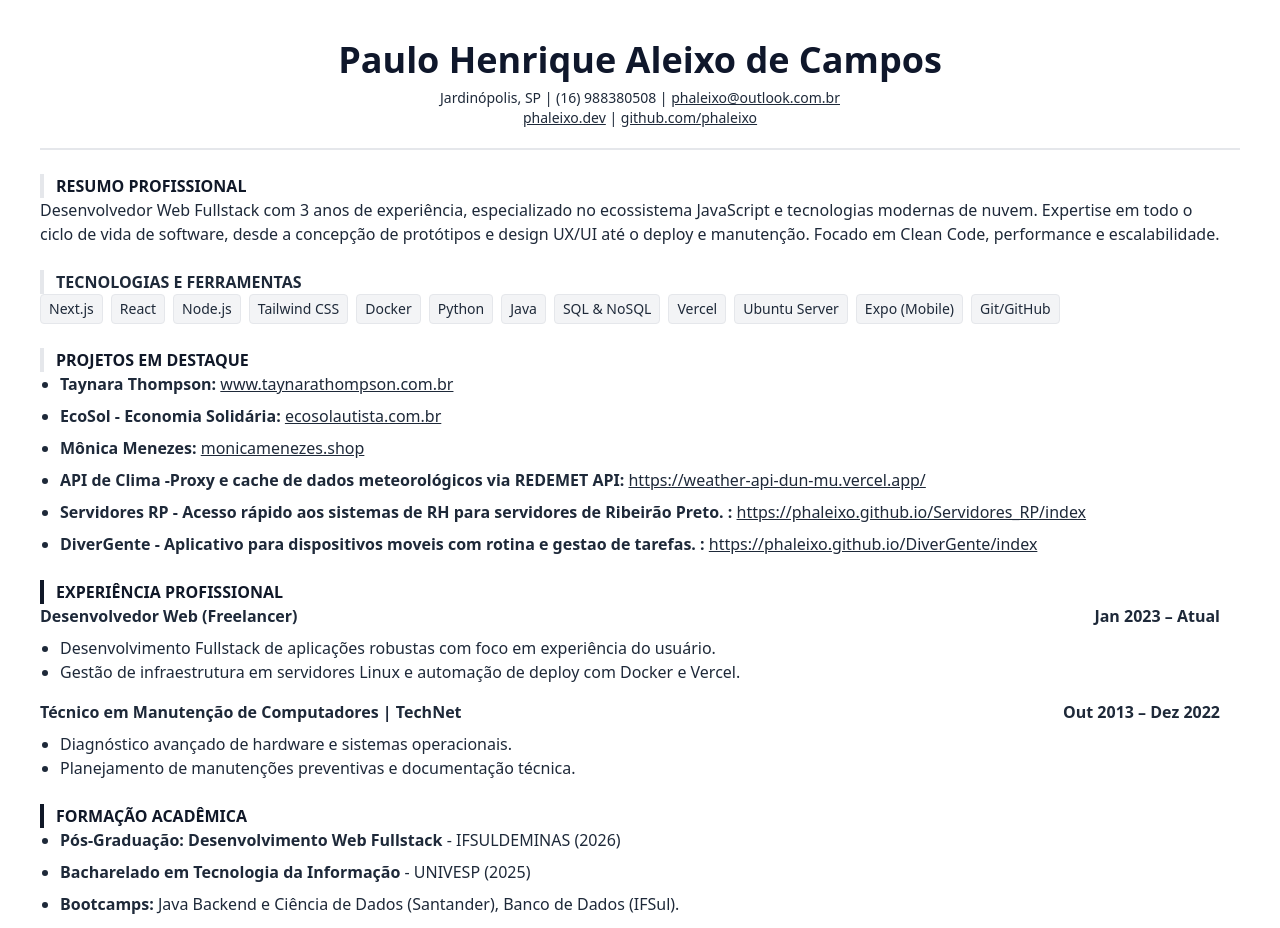
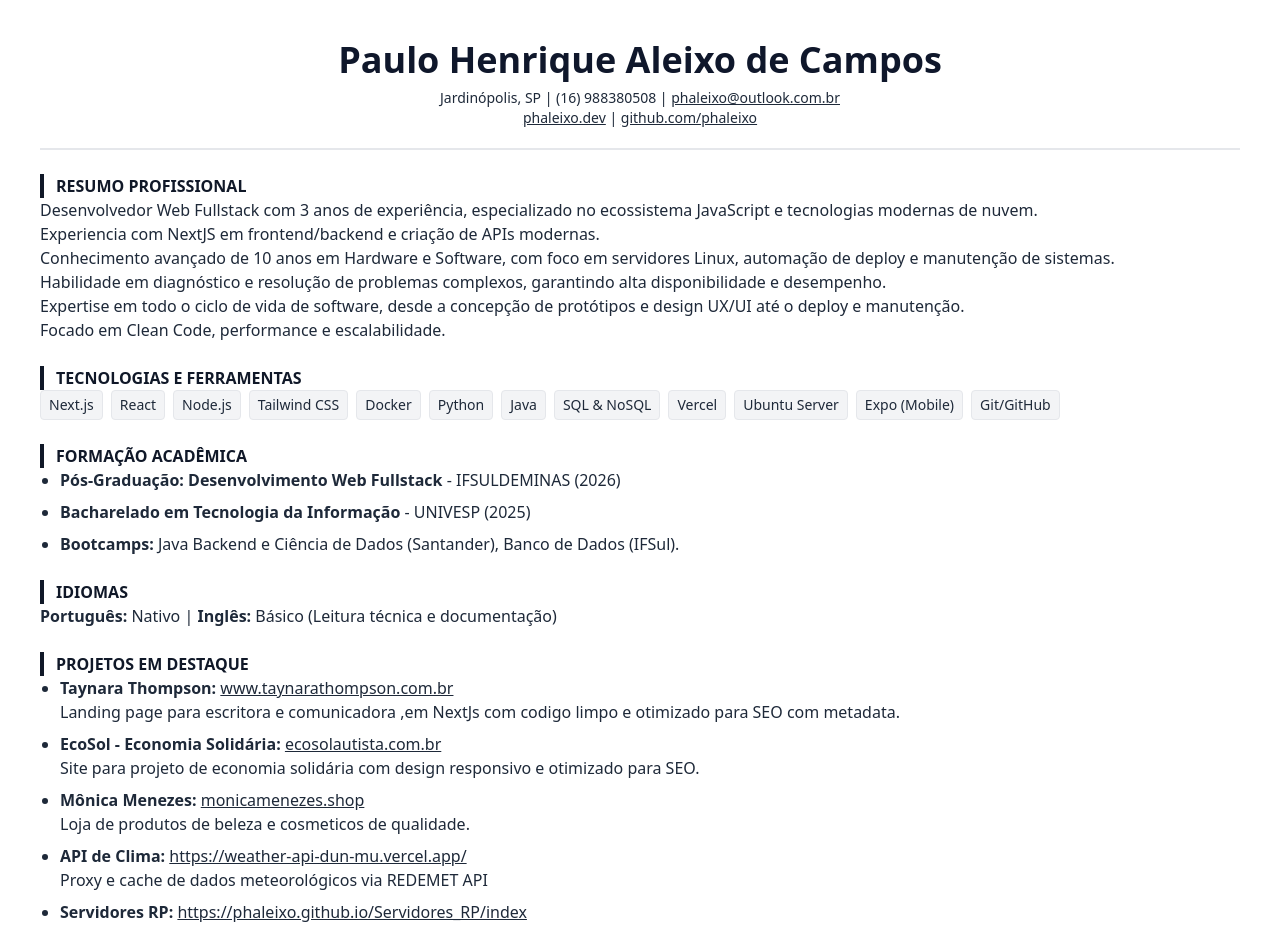
Before and after one commit to phaleixo/phaleixo-site, a Next.js app: page /curriculo in a window 1280 px wide. Shown: the top 928 px of the page. Built offline with nearby package versions, Linux system fonts and the light colour scheme.

Commit message:
modified:   src/app/curriculo/page.tsx

```diff
--- a/src/app/curriculo/page.tsx
+++ b/src/app/curriculo/page.tsx
@@ -37,18 +37,27 @@ export default function CurriculoPage() {
           </div>
         </div>
 
-        <h3 className="text-sm md:text-base font-semibold text-gray-900 border-l-4 border-gray-200 pl-3 uppercase mt-6">
+        <h3 className="text-sm md:text-base font-semibold text-gray-900 border-l-4 border-gray-900 pl-3 uppercase mt-6">
           Resumo Profissional
         </h3>
         <div className="mb-5 pr-5">
           Desenvolvedor Web Fullstack com 3 anos de experiência, especializado
-          no ecossistema JavaScript e tecnologias modernas de nuvem. Expertise
-          em todo o ciclo de vida de software, desde a concepção de protótipos e
-          design UX/UI até o deploy e manutenção. Focado em Clean Code,
-          performance e escalabilidade.
+          no ecossistema JavaScript e tecnologias modernas de nuvem.
+          <br />
+          Experiencia com NextJS em frontend/backend e criação de APIs modernas.
+          <br />
+          Conhecimento avançado de 10 anos em Hardware e Software, com foco em
+          servidores Linux, automação de deploy e manutenção de sistemas.
+          <br />
+          Habilidade em diagnóstico e resolução de problemas complexos,
+          garantindo alta disponibilidade e desempenho.
+          <br />
+          Expertise em todo o ciclo de vida de software, desde a concepção de
+          protótipos e design UX/UI até o deploy e manutenção. <br />
+          Focado em Clean Code, performance e escalabilidade.
         </div>
 
-        <h3 className="text-sm md:text-base font-semibold text-gray-800 border-l-4 border-gray-200 pl-3 uppercase mt-6">
+        <h3 className="text-sm md:text-base font-semibold text-gray-900 border-l-4 border-gray-900 pl-3 uppercase mt-6">
           Tecnologias e Ferramentas
         </h3>
         <div className="mb-5 pr-5">
@@ -91,8 +100,34 @@ export default function CurriculoPage() {
             </span>
           </div>
         </div>
+        <h3 className="text-sm md:text-base font-semibold  text-gray-900 border-l-4  border-gray-900 pl-3 uppercase mt-6">
+          Formação Acadêmica
+        </h3>
+        <div className="mb-5 pr-5">
+          <ul className="list-disc pl-5 space-y-2">
+            <li>
+              <strong>Pós-Graduação: Desenvolvimento Web Fullstack</strong> -
+              IFSULDEMINAS (2026)
+            </li>
+            <li>
+              <strong>Bacharelado em Tecnologia da Informação</strong> - UNIVESP
+              (2025)
+            </li>
+            <li>
+              <strong>Bootcamps:</strong> Java Backend e Ciência de Dados
+              (Santander), Banco de Dados (IFSul).
+            </li>
+          </ul>
+        </div>
 
-        <h3 className="text-sm md:text-base font-semibold text-gray-900 border-l-4 border-gray-200 pl-3 uppercase mt-6">
+        <h3 className="text-sm md:text-base font-semibold  text-gray-900 border-l-4  border-gray-900 pl-3 uppercase mt-6">
+          Idiomas
+        </h3>
+        <div className="mb-5 pr-5">
+          <strong>Português:</strong> Nativo | <strong>Inglês:</strong> Básico
+          (Leitura técnica e documentação)
+        </div>
+        <h3 className="text-sm md:text-base font-semibold text-gray-900 border-l-4 border-gray-900 pl-3 uppercase mt-6">
           Projetos em Destaque
         </h3>
         <div className="mb-5 pr-5">
@@ -107,6 +142,10 @@ export default function CurriculoPage() {
               >
                 www.taynarathompson.com.br
               </a>
+              <p>
+                Landing page para escritora e comunicadora ,em NextJs com codigo
+                limpo e otimizado para SEO com metadata.
+              </p>
             </li>
             <li>
               <strong>EcoSol - Economia Solidária:</strong>{" "}
@@ -118,6 +157,10 @@ export default function CurriculoPage() {
               >
                 ecosolautista.com.br
               </a>
+              <p>
+                Site para projeto de economia solidária com design responsivo e
+                otimizado para SEO.
+              </p>
             </li>
             <li>
               <strong>Mônica Menezes:</strong>{" "}
@@ -129,10 +172,10 @@ export default function CurriculoPage() {
               >
                 monicamenezes.shop
               </a>
+              <p>Loja de produtos de beleza e cosmeticos de qualidade.</p>
             </li>
             <li>
-              <strong>API de Clima -Proxy e cache de dados
-              meteorológicos via REDEMET API:</strong>{" "}
+              <strong>API de Clima:</strong>{" "}
               <a
                 className="text-gray-800 underline"
                 href="https://weather-api-dun-mu.vercel.app/"
@@ -141,10 +184,10 @@ export default function CurriculoPage() {
               >
                 https://weather-api-dun-mu.vercel.app/
               </a>
+              <p>Proxy e cache de dados meteorológicos via REDEMET API</p>
             </li>
             <li>
-              <strong>Servidores RP - Acesso rápido aos sistemas de RH para servidores de Ribeirão Preto.
-:</strong> {" "}
+              <strong>Servidores RP:</strong>{" "}
               <a
                 className="text-gray-800 underline"
                 href="https://phaleixo.github.io/Servidores_RP/index"
@@ -153,10 +196,13 @@ export default function CurriculoPage() {
               >
                 https://phaleixo.github.io/Servidores_RP/index
               </a>
+              <p>
+                Aplicação web para acesso rápido aos sistemas de RH para
+                servidores de Ribeirão Preto, com interface simples e funcional.
+              </p>
             </li>
             <li>
-              <strong>DiverGente - Aplicativo para dispositivos moveis com rotina e gestao de tarefas.
-:</strong> {" "}
+              <strong>DiverGente :</strong>{" "}
               <a
                 className="text-gray-800 underline"
                 href="https://phaleixo.github.io/DiverGente/index"
@@ -166,6 +212,10 @@ export default function CurriculoPage() {
                 https://phaleixo.github.io/DiverGente/index
               </a>
             </li>
+            <p>
+              Aplicativo para dispositivos moveis com rotina e gestao de
+              tarefas.
+            </p>
           </ul>
         </div>
 
@@ -203,34 +253,6 @@ export default function CurriculoPage() {
             </ul>
           </div>
         </div>
-
-        <h3 className="text-sm md:text-base font-semibold  text-gray-900 border-l-4  border-gray-900 pl-3 uppercase mt-6">
-          Formação Acadêmica
-        </h3>
-        <div className="mb-5 pr-5">
-          <ul className="list-disc pl-5 space-y-2">
-            <li>
-              <strong>Pós-Graduação: Desenvolvimento Web Fullstack</strong> -
-              IFSULDEMINAS (2026)
-            </li>
-            <li>
-              <strong>Bacharelado em Tecnologia da Informação</strong> - UNIVESP
-              (2025)
-            </li>
-            <li>
-              <strong>Bootcamps:</strong> Java Backend e Ciência de Dados
-              (Santander), Banco de Dados (IFSul).
-            </li>
-          </ul>
-        </div>
-
-        <h3 className="text-sm md:text-base font-semibold  text-gray-900 border-l-4  border-gray-900 pl-3 uppercase mt-6">
-          Idiomas
-        </h3>
-        <div className="mb-5 pr-5">
-          <strong>Português:</strong> Nativo | <strong>Inglês:</strong> Básico
-          (Leitura técnica e documentação)
-        </div>
       </div>
     </main>
   );
```
